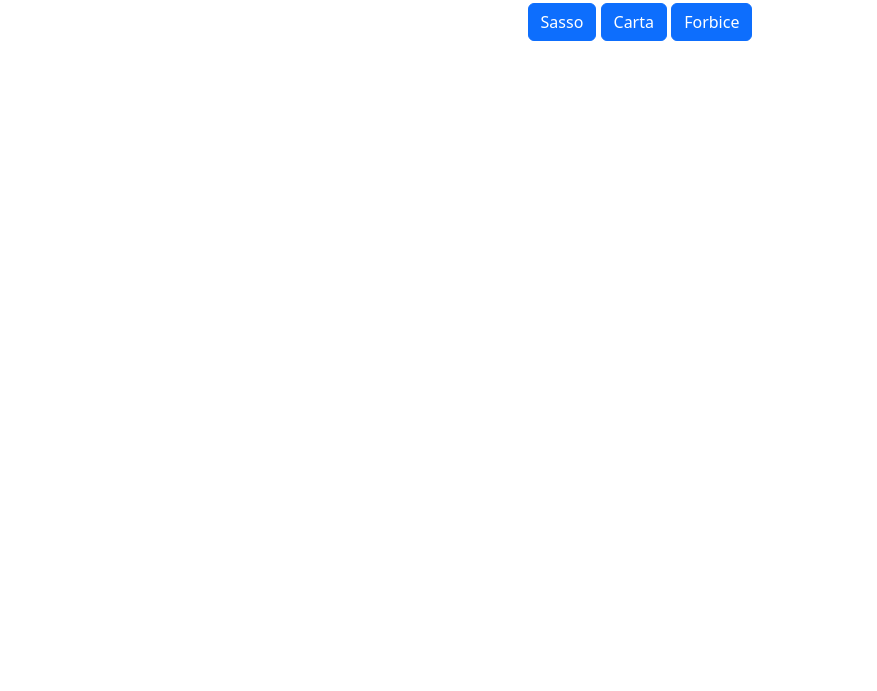
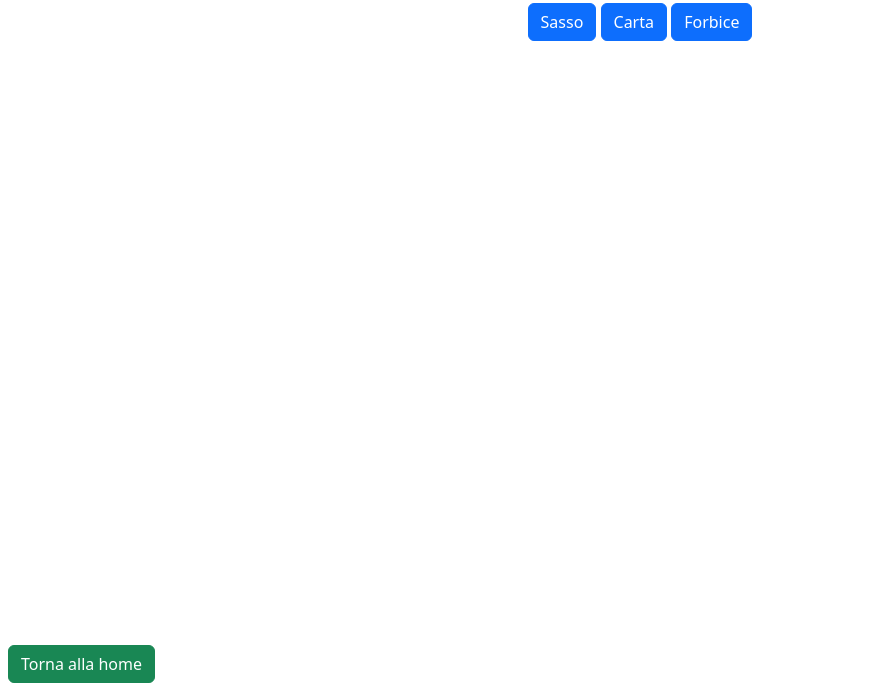
Before and after one commit to RobertoSimonini1/l_tests, a website: page carta_forbice_sasso/index.html in a window 1280 px wide. Both pictures are taken after a click on the button "Gioca contro il computer". Shown: the part 109-800 px from the top of the page, without its empty margins (0-877 px from the left). Drawn offline with nearby package versions, Linux system fonts and the light colour scheme.

Commit message:
added reset feature and button

```diff
--- a/carta_forbice_sasso/index.html
+++ b/carta_forbice_sasso/index.html
@@ -53,5 +53,11 @@
             </div>
         </div>
     </div>
+
+    <div class="text-left position-absolute bottom-0 start-0 ms-2 mb-2 visually-hidden" id="home-button">
+        <button class="btn btn-success" onclick="resetGame()">
+            Torna alla home
+        </button>
+    </div>
 </body>
 </html>
--- a/carta_forbice_sasso/index.js
+++ b/carta_forbice_sasso/index.js
@@ -24,6 +24,7 @@ const choiceButtons = document.querySelectorAll("button.choice")
 const result = document.getElementById('result')
 const playAgainButton = document.getElementById('play-again')
 const computerVsComputerButton = document.getElementById('computer')
+const homeButton = document.getElementById('home-button')
 
 
 let mode = undefined;
@@ -34,6 +35,7 @@ const chooseMode = (choosenMode) => {
     mode = choosenMode
     modeButtons.forEach((button) => button.classList.add('visually-hidden'))
     modeSection.classList.add('visually-hidden')
+    homeButton.classList.remove('visually-hidden')
 
     if (mode === 'human') {
         keyButtonsSection.classList.remove('visually-hidden')
@@ -130,3 +132,17 @@ const chooseChoice = (choice) => {
     humanChoice = choice;
     getResult()
 }
+
+const resetGame = () => {
+    mode = undefined;
+    humanChoice = '';
+
+    modeButtons.forEach((button) => button.classList.remove('visually-hidden'))
+    modeSection.classList.remove('visually-hidden')
+    keyButtonsSection.classList.add('visually-hidden')
+    computerVsComputerButton.classList.add('visually-hidden')
+    playAgainButton.classList.add('visually-hidden')
+    result.innerHTML = ''
+    choiceButtons.forEach((button) => button.classList.remove('visually-hidden'))
+    homeButton.classList.add('visually-hidden')
+}
```
